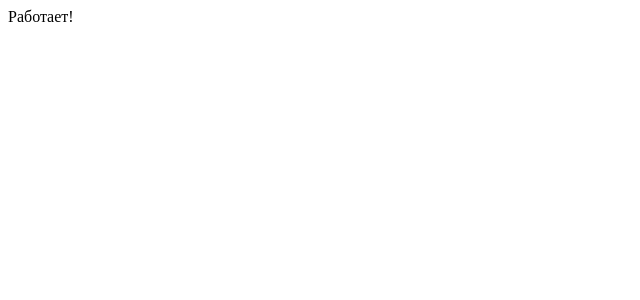
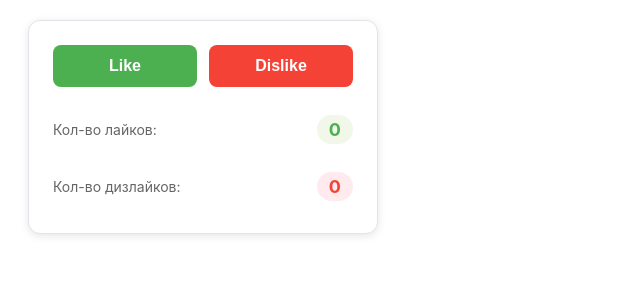
Before and after one commit to baikhonov/vue3-blog, a Vue app: page / in a window 1280 px wide. Shown: the top 300 px of the page, without its empty margins (0-640 px from the left). Built offline with nearby package versions, Linux system fonts and the light colour scheme.

Commit message:
Поигрался с основами через компонент лайков/дизлайков

```diff
--- a/public/index.html
+++ b/public/index.html
@@ -1,5 +1,5 @@
 <!DOCTYPE html>
-<html lang="">
+<html lang="ru">
   <head>
     <meta charset="utf-8">
     <meta http-equiv="X-UA-Compatible" content="IE=edge">
--- a/src/App.vue
+++ b/src/App.vue
@@ -1,13 +1,129 @@
 <template>
-  <div>
-    Работает!
+  <div class="rating-widget">
+    <div class="button-group">
+      <button @click="addLike" class="btn btn-like">Like</button>
+      <button @click="addDislike" class="btn btn-dislike">Dislike</button>
+    </div>
+    <div class="stats">
+      <div class="stat-item">
+        <span class="label">Кол-во лайков:</span>
+        <strong class="value value-like">{{ likes }}</strong>
+      </div>
+      <div class="stat-item">
+        <span class="label">Кол-во дизлайков:</span>
+        <strong class="value value-dislike">{{ dislikes }}</strong>
+      </div>
+    </div>
   </div>
 </template>
 
 <script>
-
+export default {
+  data() {
+    return {
+      likes: 0,
+      dislikes: 0,
+    }
+  },
+  methods: {
+    addLike() {
+      this.likes++;
+    },
+    addDislike() {
+      this.dislikes++;
+    }
+  }
+}
 </script>
 
 <style>
+.rating-widget {
+  max-width: 300px;
+  margin: 20px;
+  padding: 24px;
+  border: 1px solid #e1e5e9;
+  border-radius: 12px;
+  background: white;
+  box-shadow: 0 2px 8px rgba(0, 0, 0, 0.1);
+  font-family: -apple-system, BlinkMacSystemFont, 'Segoe UI', Roboto, sans-serif;
+}
 
+.button-group {
+  display: flex;
+  gap: 12px;
+  margin-bottom: 20px;
+}
+
+.btn {
+  flex: 1;
+  padding: 12px 20px;
+  border: none;
+  border-radius: 8px;
+  font-size: 16px;
+  font-weight: 600;
+  cursor: pointer;
+  transition: all 0.2s ease;
+}
+
+.btn:hover {
+  transform: translateY(-1px);
+}
+
+.btn:active {
+  transform: translateY(0);
+}
+
+.btn-like {
+  background: #4CAF50;
+  color: white;
+}
+
+.btn-like:hover {
+  background: #45a049;
+  box-shadow: 0 4px 12px rgba(76, 175, 80, 0.3);
+}
+
+.btn-dislike {
+  background: #f44336;
+  color: white;
+}
+
+.btn-dislike:hover {
+  background: #da190b;
+  box-shadow: 0 4px 12px rgba(244, 67, 54, 0.3);
+}
+
+.stats {
+  display: flex;
+  flex-direction: column;
+  gap: 12px;
+}
+
+.stat-item {
+  display: flex;
+  justify-content: space-between;
+  align-items: center;
+  padding: 8px 0;
+}
+
+.label {
+  color: #666;
+  font-size: 14px;
+}
+
+.value {
+  font-size: 18px;
+  padding: 4px 12px;
+  border-radius: 20px;
+}
+
+.value-like {
+  color: #4CAF50;
+  background: #f1f8e9;
+}
+
+.value-dislike {
+  color: #f44336;
+  background: #ffebee;
+}
 </style>
```
